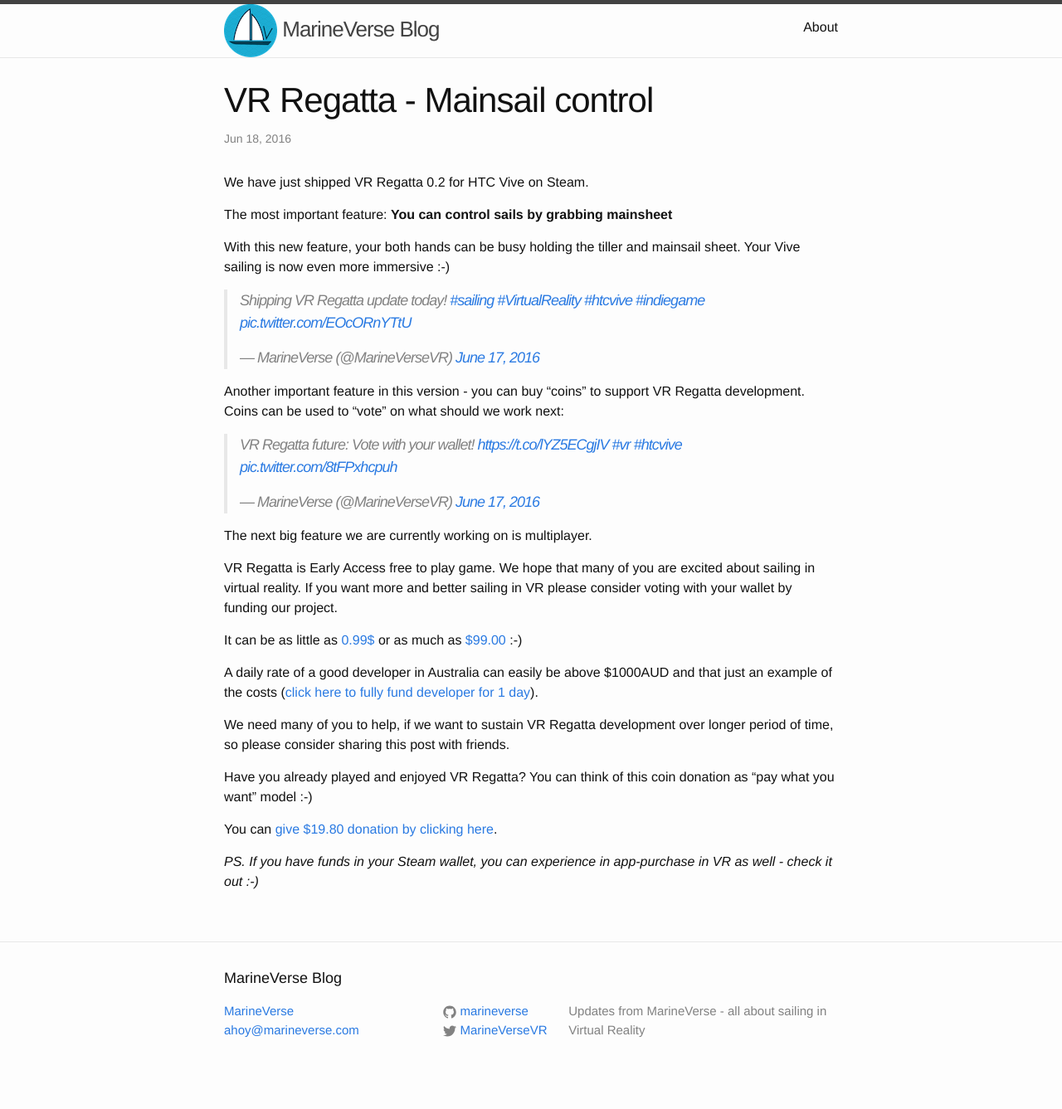
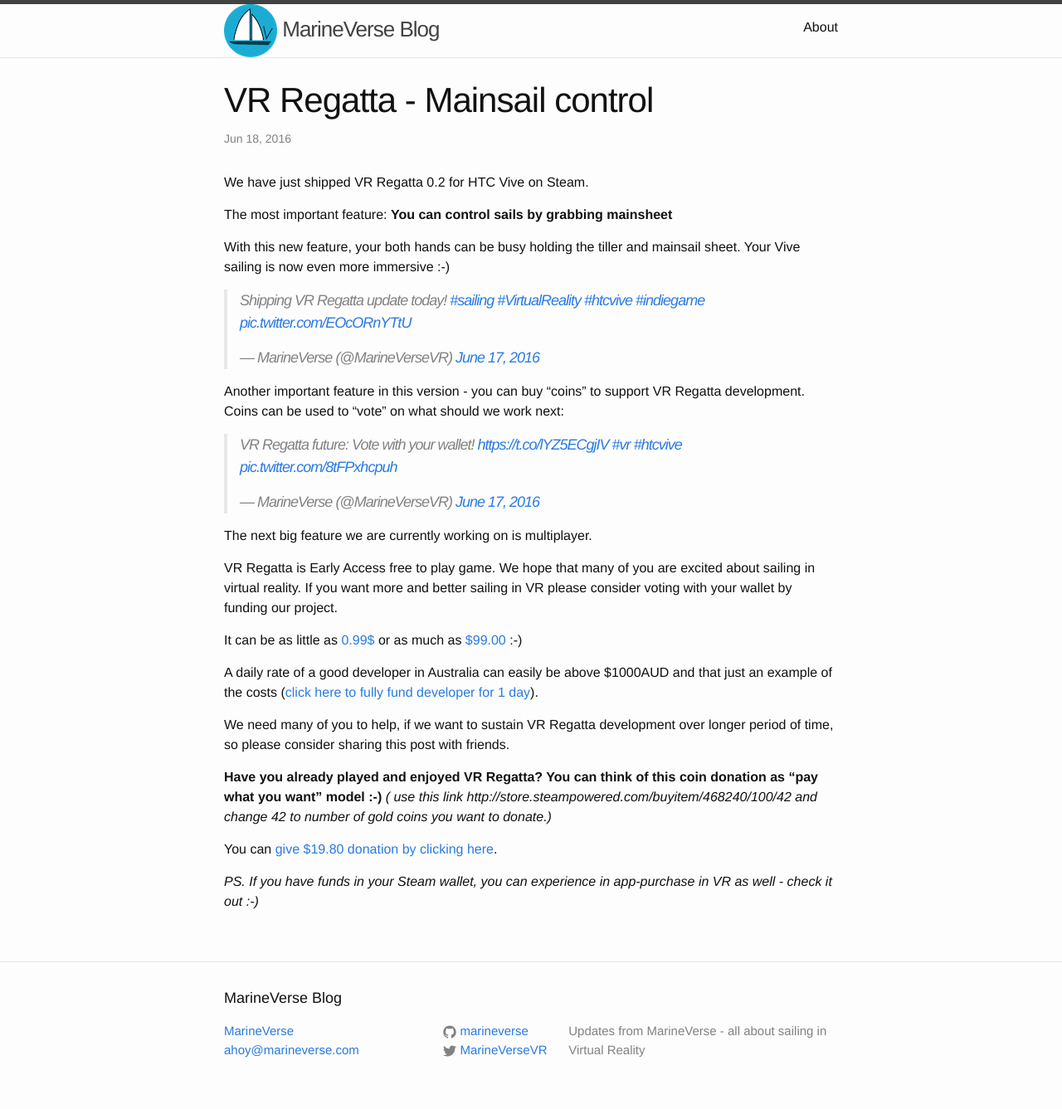
Before and after one commit to marineverse/marineverse.github.io, a Jekyll site: the page built from _posts/2016-06-18-vr-regatta-mainsail-control.markdown, in a window 1280 px wide. Shown: the whole page at 83% size. Built offline with Jekyll 4.4.1, drawn with Linux system fonts in a browser that asks for light colours; comment, search, counter and statistics services are not loaded; before the commit the page ends 1313 px from its top, so only the background shows below that.

Commit message:
update messaging

```diff
--- a/_posts/2016-06-18-vr-regatta-mainsail-control.markdown
+++ b/_posts/2016-06-18-vr-regatta-mainsail-control.markdown
@@ -28,7 +28,8 @@
 
 We need many of you to help, if we want to sustain VR Regatta development over longer period of time, so please consider sharing this post with friends.
 
-Have you already played and enjoyed VR Regatta? You can think of this coin donation as "pay what you want" model :-)
+**Have you already played and enjoyed VR Regatta? You can think of this coin donation as "pay what you want" model :-)**
+*( use this link http://store.steampowered.com/buyitem/468240/100/42 and change 42 to number of gold coins you want to donate.)*
 
 You can <a href="http://store.steampowered.com/buyitem/468240/100/20" target="_blank">give $19.80 donation by clicking here</a>.
 
```
